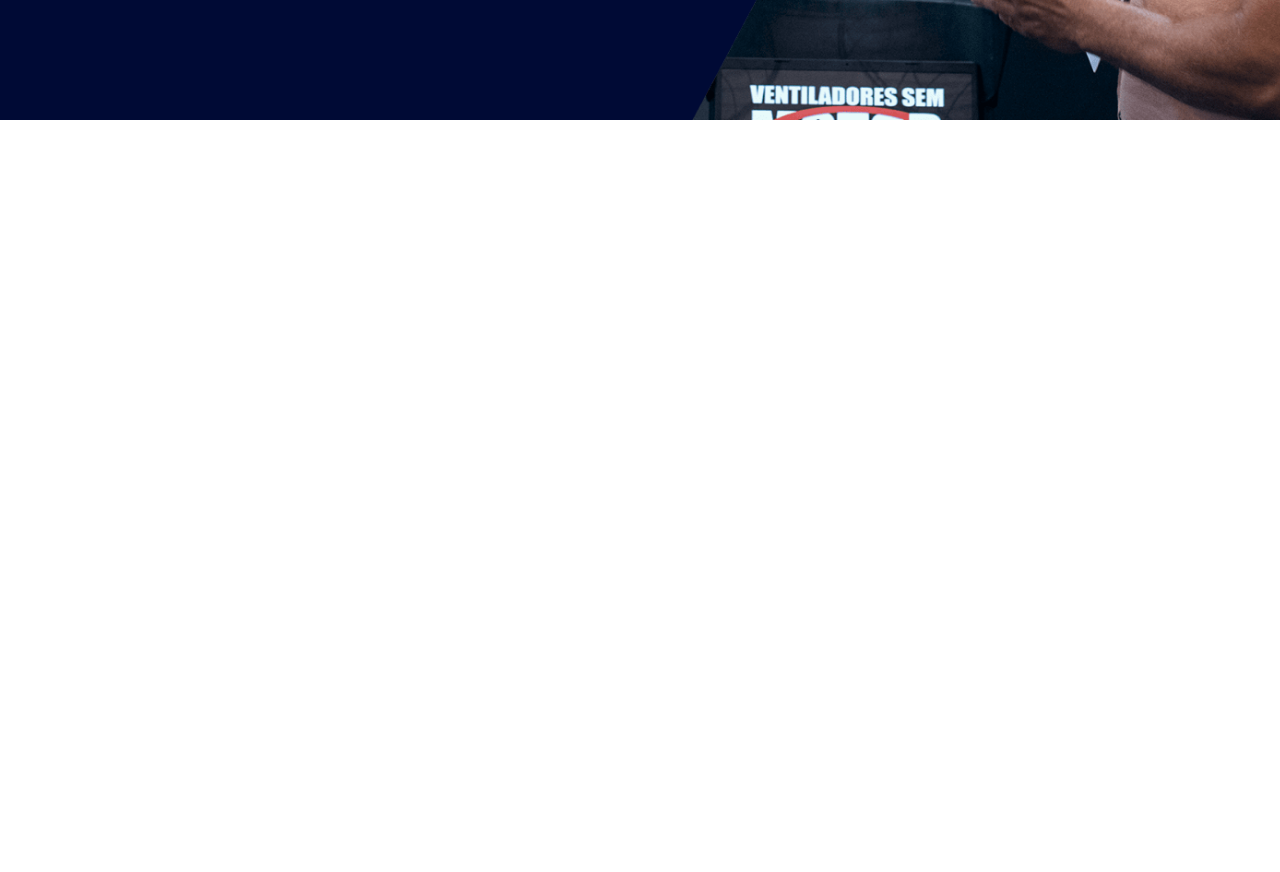
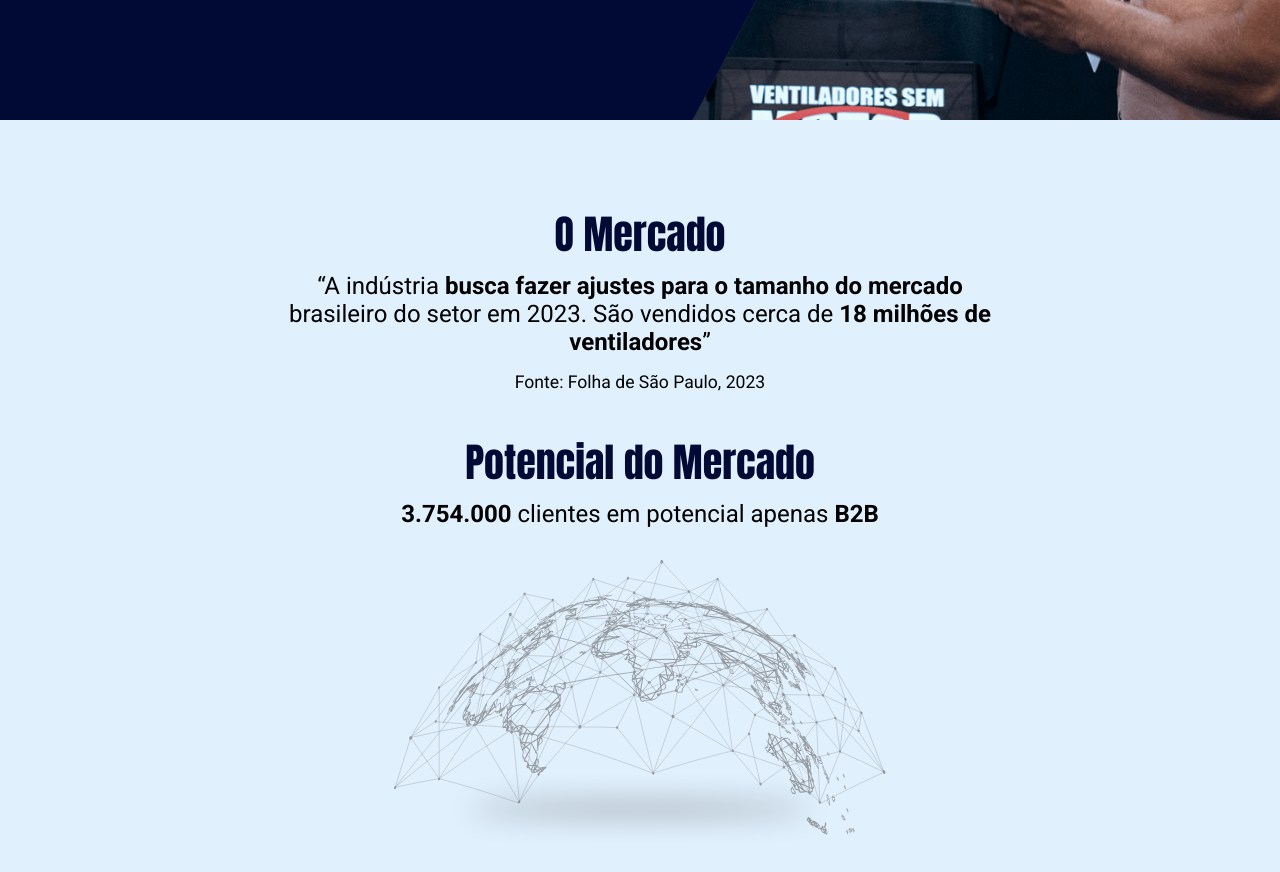
Before and after one commit to DevKelvinbd/Landing-Page-React_Ventiloar, a React (Vite) app: page / in a window 1280 px wide. Shown: the part 2280-3152 px from the top of the page. Before the commit the page ends 2400 px from the top, so only its background shows below. Built offline with nearby package versions, Linux system fonts and the light colour scheme; a web font is replaced by a local one.

Commit message:
Section4:Início

```diff
--- a/src/Components/NavBar.jsx
+++ b/src/Components/NavBar.jsx
@@ -25,7 +25,7 @@ const NavbarContainer = styled.nav`
     z-index: 1000; /* Garante que fique acima de outros elementos */
 
     @media (min-width: ${breakpoints.xs}) and (max-width: ${breakpoints.sm}) {
-        padding: 0 0 0 1rem;
+        padding: 0 0 0 1.5rem;
     }
 `;
 
--- a/src/Components/Section1.jsx
+++ b/src/Components/Section1.jsx
@@ -150,7 +150,7 @@ const Title = styled.h1`
 
     @media (min-width: ${breakpoints.xs}) and (max-width: ${breakpoints.sm}) {
         text-align: left;
-        padding: 0 1rem 0 1rem;
+        padding: 0.5rem 2.5rem 0rem 2.5rem;
         margin-top: 3rem;
         z-index: 10;
         font-size: 3rem;
@@ -180,7 +180,7 @@ const Paragraph = styled.p`
     padding: 0 2rem 0 5rem;
 
     @media (min-width: ${breakpoints.xs}) and (max-width: ${breakpoints.sm}) {
-        padding: 0 1rem 0 1rem;
+        padding: 0rem 2.5rem 0.5rem 2.5rem;
         z-index: 10;
         font-size: 1rem;
         text-align: left;
@@ -279,7 +279,7 @@ const Button = styled.button`
     };
 
     @media (min-width: ${breakpoints.xs}) and (max-width: ${breakpoints.sm}) {
-        margin: 0.5rem 1rem 0 1rem;
+        margin: 0.5rem 1rem 0 2.5rem;
         width: 60%;
 
 
--- /dev/null
+++ b/src/Components/Section4.jsx
@@ -0,0 +1,74 @@
+import styled from "styled-components"
+import ImgLines from '../assets/Images/ImgLines.svg'
+
+const DivSection4 = styled.div`
+    display: flex;
+    justify-content: center;
+    align-items: center;
+    width: 100%;
+    height: 100vh;
+    background-color: #E1F0FD;
+`
+
+const DivText = styled.div`
+    display: flex;
+    justify-content: center;
+    align-items: center;
+    flex-direction: column;
+    width: 55%;
+    height: 90%;
+`
+
+const Title = styled.h1`
+    font-size: 2.5rem;
+    color: #000A35;
+    margin: 0.5rem 0 0.5rem 0;
+`
+
+const Paragraph = styled.p`
+    text-align: center;
+    font-size: 1.5rem;
+    color: #000000;
+    margin: 0;
+`
+
+const Quote = styled.p`
+    font-style: italic;
+    text-align: center;
+    font-size: 1.1rem;
+    color: #000000;
+    margin: 1rem 0;
+`
+
+const SpanColor = styled.span`
+    color: #000000;
+    font-weight: 700;
+`
+
+const ImagemLines = styled.img`
+    margin-top: 2rem;
+    width: 70%;
+    height: auto; /* Mantém a proporção da imagem */
+    max-width: 100%; /* Garante que a imagem não ultrapasse a largura da div */
+    object-fit: contain; /* Ajusta a imagem dentro da div */
+`
+
+const Section4 = () => {
+  return (
+    <DivSection4>
+        <DivText>
+            <Title>O Mercado</Title>
+            <Paragraph>“A indústria <SpanColor>busca fazer ajustes para o tamanho do mercado</SpanColor> brasileiro do setor em 2023. São vendidos cerca de <SpanColor>18 milhões de ventiladores</SpanColor>”</Paragraph>
+            <Quote>Fonte: Folha de São Paulo, 2023</Quote>
+            <Title style={{marginTop: '1.5rem'}}>Potencial do Mercado</Title>
+            <Paragraph><SpanColor>3.754.000</SpanColor> clientes em potencial apenas <SpanColor>B2B</SpanColor></Paragraph>
+            <ImagemLines src={ImgLines} />
+
+
+        </DivText>
+    </DivSection4>
+
+  )
+}
+
+export default Section4
--- a/src/Pages/Ventiloar/Ventiloar.jsx
+++ b/src/Pages/Ventiloar/Ventiloar.jsx
@@ -2,6 +2,7 @@ import React from 'react'
 import Section1 from '../../Components/Section1'
 import Section2 from '../../Components/Section2'
 import Section3 from '../../Components/Section3'
+import Section4 from '../../Components/Section4'
 
 const Ventiloar = () => {
   return (
@@ -9,6 +10,7 @@ const Ventiloar = () => {
         <Section1 />
         <Section2 />
         <Section3 />
+        <Section4 />
     </>
   )
 }
```
Also changed, not shown: src/assets/Images/ImgLines.svg (added).
